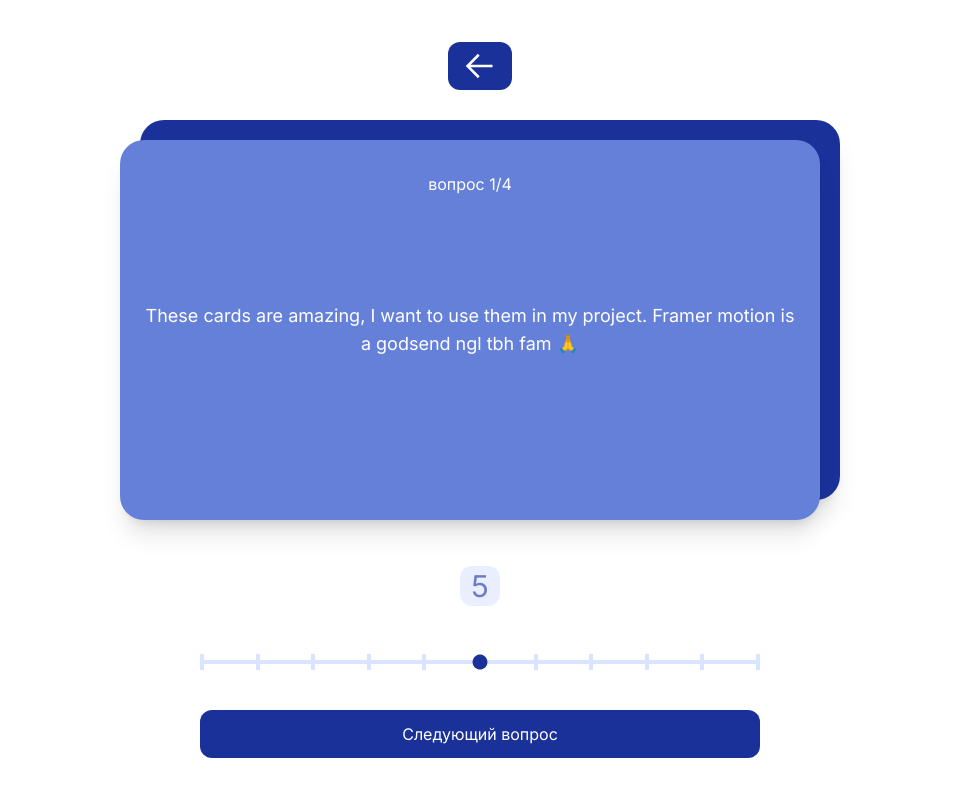
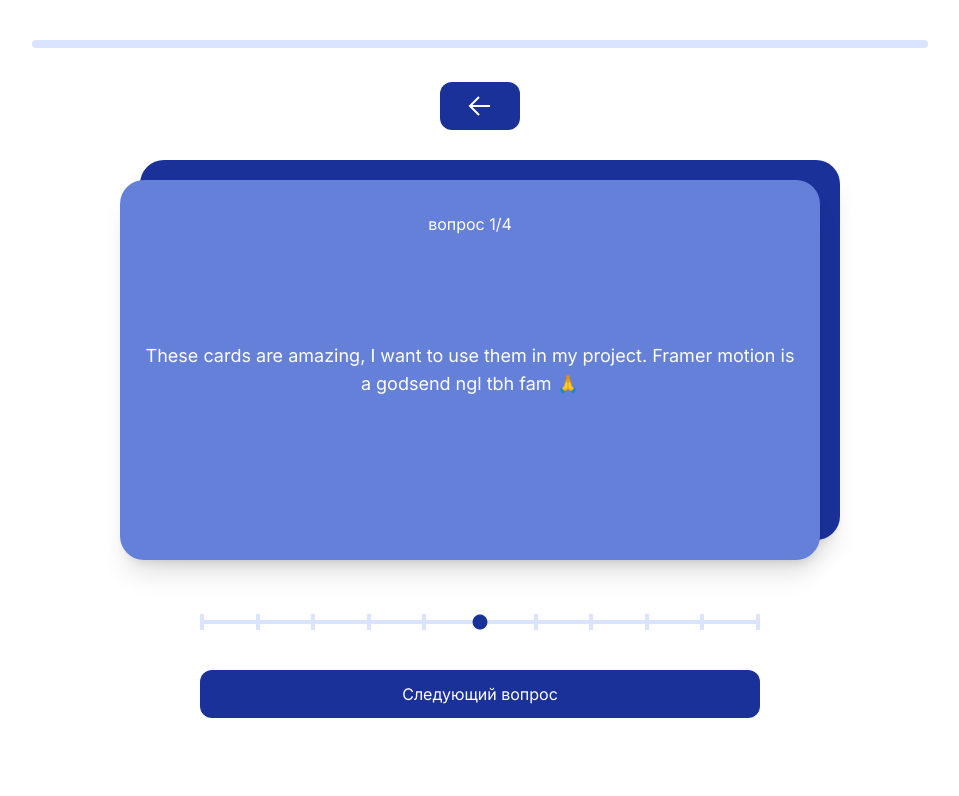
Before and after one commit to GEREGUR/360_assigment, a Next.js app: page /test in a window 1280 px wide. Shown: the top 796 px of the page, without its empty margins (160-1119 px from the left). Built offline with nearby package versions, Linux system fonts and the light colour scheme.

Commit message:
minor changes

```diff
--- a/components/CardStack.tsx
+++ b/components/CardStack.tsx
@@ -48,11 +48,12 @@ export const CardStack = ({ items }: { items: Card[] }) => {
 
   return (
     <div className="flex h-screen w-screen flex-col items-center justify-center">
+      <div className="absolute top-0 my-10 h-2 w-[24em] rounded-full bg-[#DBE4FF] md:w-[56em]"></div>
       <button
         onClick={handlePrev}
-        className="my-10 flex h-12 w-16 items-center justify-center rounded-xl bg-[#1A3199] text-white"
+        className="my-10 flex h-12 w-20 items-center justify-center rounded-xl bg-[#1A3199] text-white"
       >
-        <GrLinkPrevious size={30} />
+        <GrLinkPrevious size={24} />
       </button>
       <div className="relative h-72 w-4/5 md:h-[380px] md:w-[700px]">
         <AnimatePresence initial={false} custom={questionNumber}>
@@ -104,9 +105,9 @@ export const CardStack = ({ items }: { items: Card[] }) => {
       </div> */}
       </div>
       <div className="mt-14 flex w-[70vh] flex-col items-center justify-center space-y-10">
-        <span className="flex h-10 w-10 items-center justify-center rounded-xl bg-[#DBE4FF]/60">
+        {/* <span className="flex h-10 w-10 items-center justify-center rounded-xl bg-[#DBE4FF]/60">
           <div className="text-3xl text-[#1A3199]/60">{value}</div>
-        </span>
+        </span> */}
         <Slider min={0} max={10} value={value} onChange={setValue} />
       </div>
       <button
```
